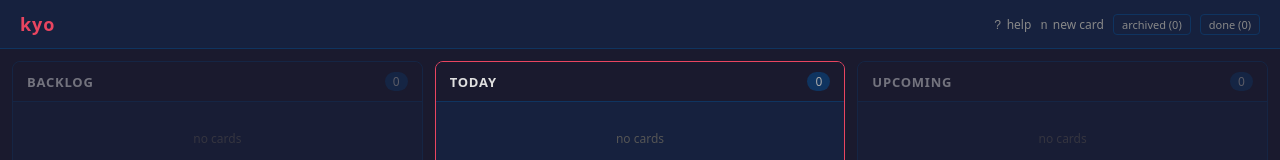
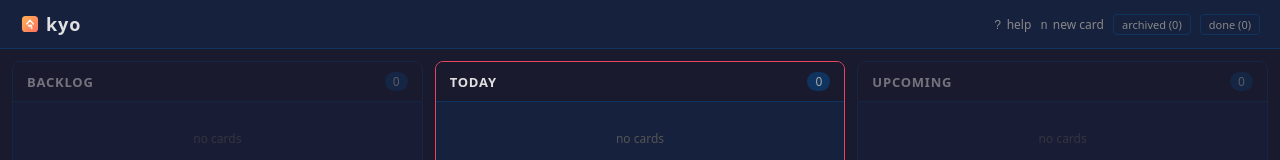
Before and after one commit to erickgnavar/kyo, a SvelteKit app: page / in a window 1280 px wide. Shown: the top 160 px of the page. Built offline with nearby package versions, Linux system fonts and the light colour scheme.

Commit message:
feat: add svg icon to title bar

```diff
--- a/src/routes/+page.svelte
+++ b/src/routes/+page.svelte
@@ -277,7 +277,7 @@
 <div class="app">
   <!-- header -->
   <header class="header">
-    <h1>kyo</h1>
+    <h1><img src="/icon.svg" class="app-icon" alt="" /> kyo</h1>
     <span class="shortcut-hint">
       <kbd>?</kbd>
       help
@@ -576,6 +576,13 @@
     font-size: 18px;
     font-weight: 700;
     letter-spacing: 0.05em;
+    display: flex;
+    align-items: center;
+    gap: 6px;
+  }
+  .app-icon {
+    width: 20px;
+    height: 20px;
     color: #e94560;
   }
   .shortcut-hint {
```
Also changed, not shown: static/icon.svg (added).
